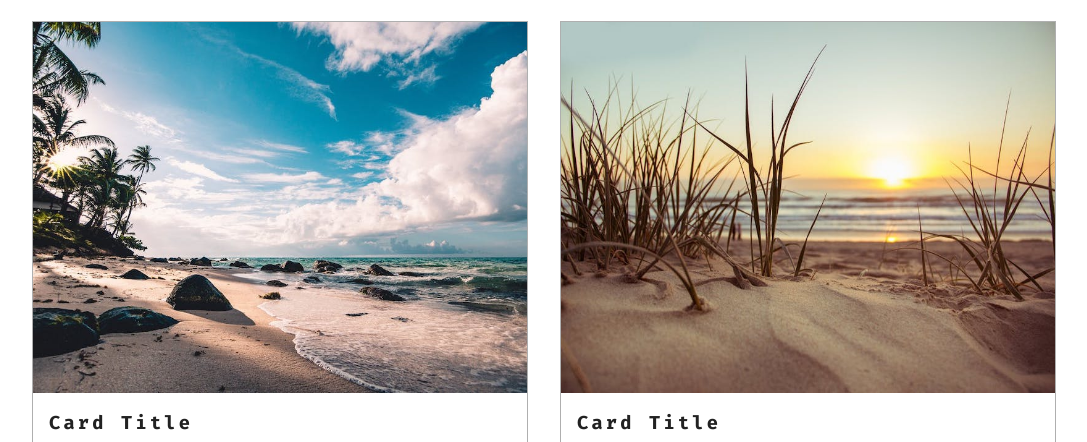
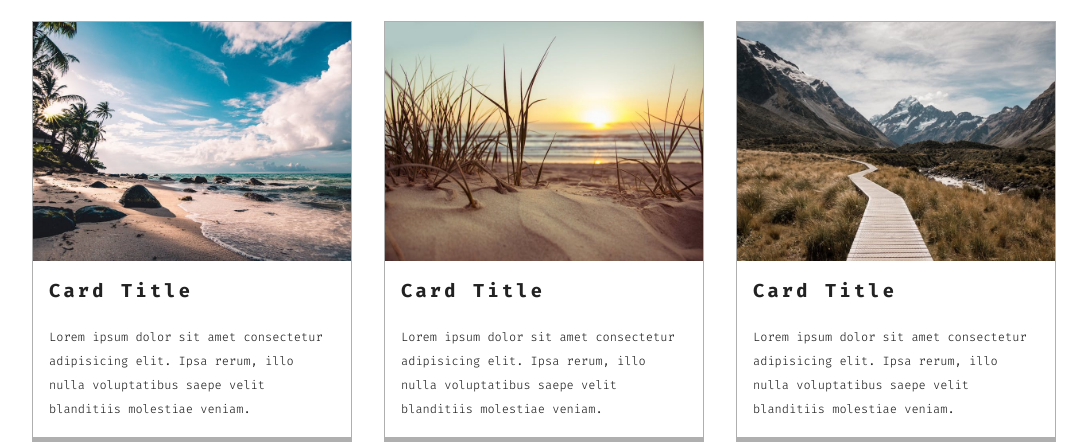
Before and after one commit to FatimaBangayadiallo/grid-mini-project, a plain HTML site: page cards.html in a window 1280 px wide. Shown: the part 83-525 px from the top of the page, without its empty margins (96-1183 px from the left). Drawn offline with Linux system fonts and the light colour scheme.

Commit message:
for four column layout with the card

```diff
--- a/style.css
+++ b/style.css
@@ -194,8 +194,14 @@ cards section
 /* (1170 - 64)/3 */
 /* 64 for ech gap */
 /* another methode of doing the layout using grid */
+/* .cards-center {
+  display: grid;
+  column-gap: 2rem;
+  grid-template-columns: repeat(auto-fill, minmax(368px, 1fr));
+} */
+/* for four column layout */
 .cards-center {
   display: grid;
   column-gap: 2rem;
-  grid-template-columns: repeat(auto-fill, minmax(368px, 1fr));
+  grid-template-columns: repeat(auto-fill, minmax(268px, 1fr));
 }
```
